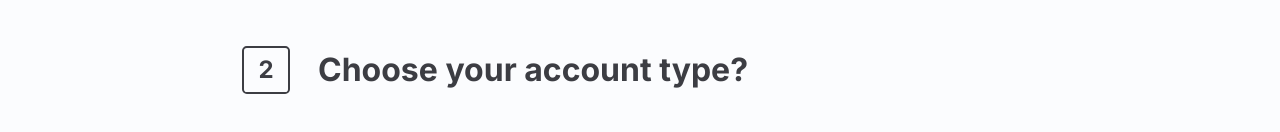
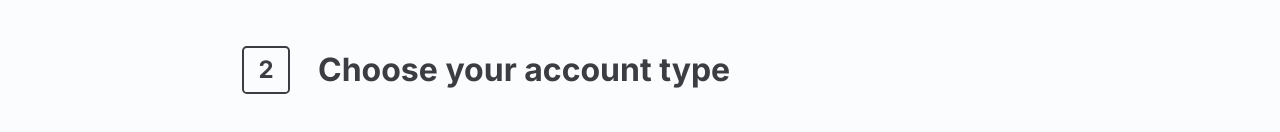
Before and after one commit to zack-ashen/estimax-legacy, a React (Create React App) app in the folder frontend/: page /signup in a window 1280 px wide. Shown: the part 512-644 px from the top of the page. Built offline with nearby package versions, Linux system fonts and the light colour scheme; no server answers.

Commit message:
basic copy edits

```diff
--- a/frontend/src/components/CreateUser/CreateUser.tsx
+++ b/frontend/src/components/CreateUser/CreateUser.tsx
@@ -71,11 +71,11 @@ export const Headings = {
     step: 1
   },
   GetUserType: {
-    title: 'Choose your account type?',
+    title: 'Choose your account type',
     step: 2
   },
   GetBusinessInfo: {
-    title: 'Tell us about your business?',
+    title: 'Tell us about your business',
     step: 3
   },
   GetUserInfo: {
```
